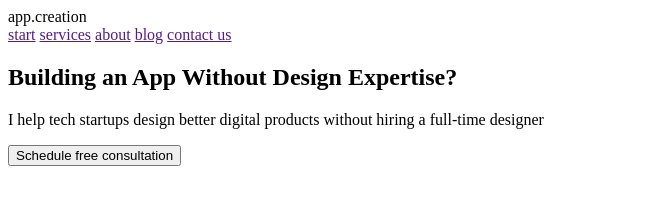
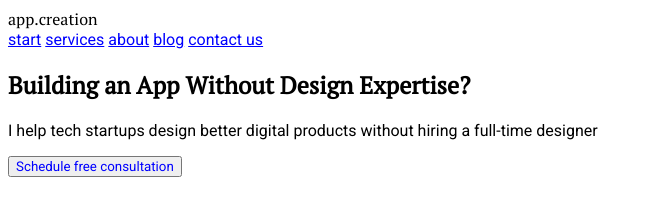
Before and after one commit to KaterinaRoeva/NewProject, a plain HTML site: page index.html in a window 1280 px wide. Shown: the whole page, without its empty margins (0-651 px from the left). Drawn offline with Linux system fonts and the light colour scheme.

Commit message:
Добавлены поправки в index.html

```diff
--- a/index.html
+++ b/index.html
@@ -1,34 +1,34 @@
 <!DOCTYPE html>
 <html>
-
 <head>
     <meta charset="utf-8">
+    <meta name="viewport" content="width=device-width, initial-scale=1">
     <title>Мой первый сайт</title>
-
+    <link rel="stylesheet" href="./fonts.css">
+    <link rel="stylesheet" href="https://fonts.googleapis.com/css?family=Roboto&display=swap">
+    <link rel="stylesheet" href="https://fonts.googleapis.com/css?family=PT+Serif&display=swap">
+    <link rel="stylesheet" href="./style.css">
 </head>
-
 <body>
     <header>
-       <div>app.creation</div>
+      <div class="title">app.creation</div>
       <nav>
-         <a href="">start</a>
-         <a href="">services</a>
-         <a href="">about</a>
-         <a href="">blog</a>
-         <a href="">contact us</a>
+        <a href="" class="text">start</a>
+        <a href="" class="text">services</a>
+        <a href="" class="text">about</a>
+        <a href="" class="text">blog</a>
+        <a href="" class="text">contact us</a>
       </nav>
     </header>
-
     <section>
       <main>
-         <h1>Building an App Without Design Expertise?</h1>
-         <p>I help tech startups design better digital products without hiring a full-time designer</p>
-         <button>Schedule free consultation</button>
+        <h1 class="title">Building an App Without Design Expertise?</h1>
+        <p class="text1">I help tech startups design better digital products without hiring a full-time designer</p>
+        <button class="text">Schedule free consultation</button>
       </main>
       <div>
         <img>
       </div>
     </section>
 </body>
-
 </html>
```
Lines whose indentation alone changed are shown as unchanged.
